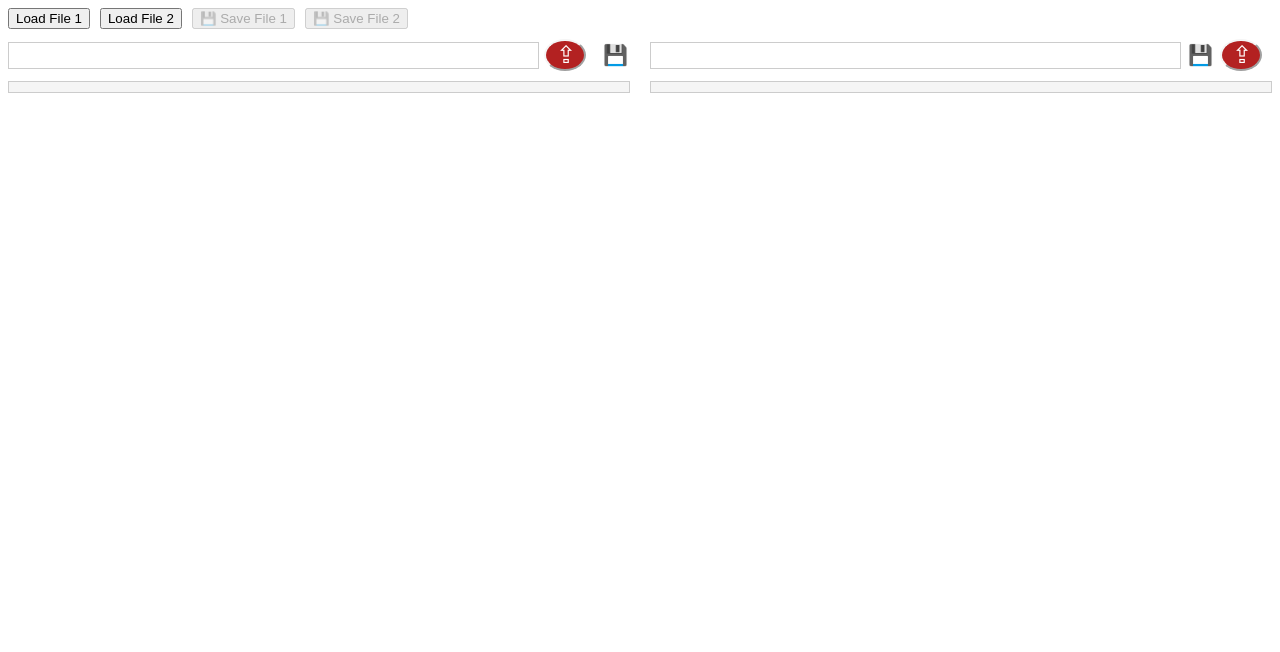
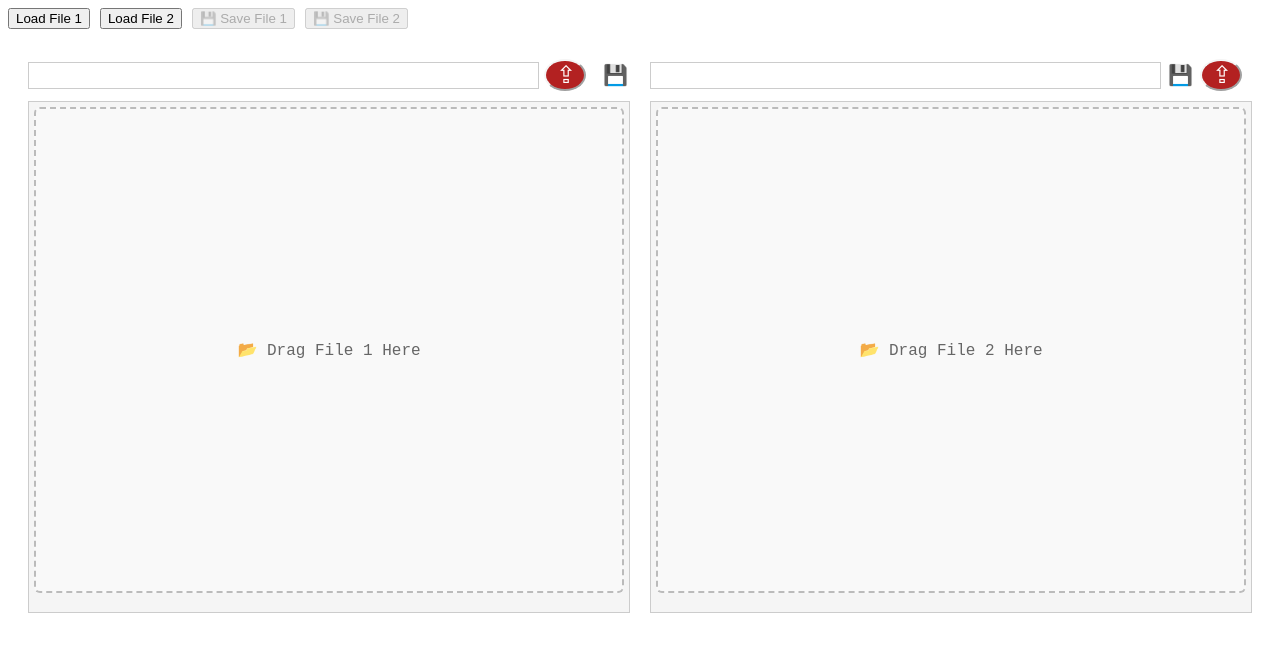
Before and after one commit to aashutosh-repo/FileComparator, an Angular app: page / in a window 1280 px wide. Shown: the top 652 px of the page. Built offline with nearby package versions, Linux system fonts and the light colour scheme.

Commit message:
feat: Enhance file comparison UI with drag-and-drop support and style updates

```diff
--- a/angular.json
+++ b/angular.json
@@ -37,7 +37,7 @@
                 }
             ],
             "styles": [
-              "src/styles.scss"
+              "src/styles/app.scss"
             ],
             "scripts": [],
             "server": "src/main.server.ts",
--- a/electron/preload.js
+++ b/electron/preload.js
@@ -4,3 +4,6 @@ contextBridge.exposeInMainWorld('electronAPI', {
   selectFile: () => ipcRenderer.invoke('select-file'),
   saveFile: (filePath, content) => ipcRenderer.invoke('save-file', filePath, content),
 });
+contextBridge.exposeInMainWorld('env', {
+  isElectron: true
+});
--- a/src/app/app.component.html
+++ b/src/app/app.component.html
@@ -20,6 +20,13 @@
       <!-- <button type="button" (click)="loadFile('left')">Open F1</button> -->
     </div>
     <div class="column">
+      <div class="drop-zone"
+        *ngIf="!file1"
+        (drop)="onFileDrop($event, 'left')"
+        (dragover)="onDragOver($event)"
+        (dragleave)="onDragLeave($event)">
+        <p>📂 Drag File 1 Here</p>
+      </div>
       <div *ngFor="let line of lines1; let i = index" class="line-row">
         <div class="line"
           [ngClass]="getLineDiffClass(line, lines2[i] || '')"
@@ -44,6 +51,13 @@
 
     </div>
     <div class="column">
+      <div class="drop-zone"
+        *ngIf="!file2"
+        (drop)="onFileDrop($event, 'right')"
+        (dragover)="onDragOver($event)"
+        (dragleave)="onDragLeave($event)">
+        <p>📂 Drag File 2 Here</p>
+      </div>
       <div *ngFor="let line of lines2; let i = index" class="line-row">
         <div class="line"
           [ngClass]="getLineDiffClass(lines1[i] || '', line)"
--- a/src/app/app.component.scss
+++ b/src/app/app.component.scss
@@ -1,3 +1,8 @@
+@use '../styles.scss' as *;
+@use '../styles/mixins' as *;
+
+$text-box-size: 550px;
+
 .same {
   background: #e0ffe0;
   color: green;
@@ -51,6 +56,15 @@
   display: flex;
   gap: 20px;
   align-items: flex-start;
+  justify-content: center;
+  padding: 20px;
+
+  // Mobile layout
+  @include respond-to(md) {
+    flex-direction: column;
+    gap: 10px;
+    padding: 10px;
+  }
 
   .file-side {
     flex: 1;
@@ -84,6 +98,7 @@
       white-space: pre-wrap;
       max-height: 500px;
       overflow-y: auto;
+      height: $text-box-size;
 
       .line-row {
         display: flex;
@@ -133,3 +148,25 @@
   cursor: pointer;
   border-radius: 50%;
 }
+
+.drop-zone {
+  border: 2px dashed #bbb;
+  padding: 215px 0px;
+  text-align: center;
+  margin-bottom: 10px;
+  background-color: #f9f9f9;
+  transition: background-color 0.2s ease;
+  border-radius: 6px;
+  font-weight: 500;
+  color: #666;
+  font-size: large;
+}
+
+.drop-zone:hover,
+.drop-zone.drag-over {
+  background-color: #e6f7ff;
+  border-color: #3399ff;
+  color: #000;
+  font-weight: 500;
+  font-size: large;
+}
--- a/src/app/app.component.ts
+++ b/src/app/app.component.ts
@@ -11,13 +11,6 @@ declare global {
     electronAPI: {
       selectFile: () => Promise<{ path: string, content: string } | null>;
       selectFile2: () => Promise<{ path: string, content: string } | null>;
-      saveFile: (filePath: string, content: string) => Promise<{ success: boolean, error?: string }>;
-    };
-  }
-}
-declare global {
-  interface Window {
-    electronAPI2: {
       saveFile: (filePath: string, content: string) => Promise<{ success: boolean, error?: string }>;
     };
   }
@@ -45,9 +38,9 @@ export class AppComponent implements OnInit {
   ) {}
 
   ngOnInit(): void {
-      if (isPlatformBrowser(this.platformId)) {
-    console.log('electronAPI:', window.electronAPI);
-  }
+    if (isPlatformBrowser(this.platformId)) {
+      console.log('electronAPI:', window.electronAPI);
+    }
   }
 
   dmp = new DiffMatchPatch();
@@ -172,6 +165,33 @@ debugger; // Ensure electronAPI is available
     }
   }
 
+  onDragOver(event: DragEvent) {
+  event.preventDefault();
+  (event.currentTarget as HTMLElement).classList.add('drag-over');
+}
 
+onDragLeave(event: DragEvent) {
+  (event.currentTarget as HTMLElement).classList.remove('drag-over');
+}
+
+async onFileDrop(event: DragEvent, target: 'left' | 'right') {
+  event.preventDefault();
+  (event.currentTarget as HTMLElement).classList.remove('drag-over');
+
+  const file = event.dataTransfer?.files?.[0];
+  if (!file) return;
+
+  const content = await file.text();
+  const filePath = (file as any).path; // ✅ Available in Electron
+  console.log("File PAth",file, content);
+
+  if (target === 'left') {
+    this.file1 = filePath || file.name;
+    this.lines1 = content.split(/\r?\n/);
+  } else {
+    this.file2 = filePath || file.name;
+    this.lines2 = content.split(/\r?\n/);
+  }
+}
 
 }
--- a/src/styles.scss
+++ b/src/styles.scss
@@ -1 +1,3 @@
-/* You can add global styles to this file, and also import other style files */
+@use './styles/variables';
+@use './styles/mixins';
+@use './styles/responsive'; // Optional if needed
--- /dev/null
+++ b/src/styles/_mixins.scss
@@ -0,0 +1,13 @@
+@use './variables' as *;
+
+@mixin respond-to($breakpoint) {
+  @if $breakpoint == xs {
+    @media (max-width: $breakpoint-xs) { @content; }
+  } @else if $breakpoint == sm {
+    @media (max-width: $breakpoint-sm) { @content; }
+  } @else if $breakpoint == md {
+    @media (max-width: $breakpoint-md) { @content; }
+  } @else if $breakpoint == lg {
+    @media (max-width: $breakpoint-lg) { @content; }
+  }
+}
--- /dev/null
+++ b/src/styles/_variables.scss
@@ -0,0 +1,4 @@
+$breakpoint-xs: 480px;
+$breakpoint-sm: 768px;
+$breakpoint-md: 1024px;
+$breakpoint-lg: 1280px;
--- /dev/null
+++ b/src/styles/app.scss
@@ -0,0 +1,7 @@
+@use './variables' as *;
+@use './mixins' as *;
+@use './responsive' as *;
+
+$sm: 576px;
+$md: 768px;
+$lg: 1024px;
```
Also changed, not shown: src/electron/main.js (deleted, +0 -63 lines), src/electron/preload.js (deleted, +0 -26 lines), src/styles/_responsive.scss (added).
